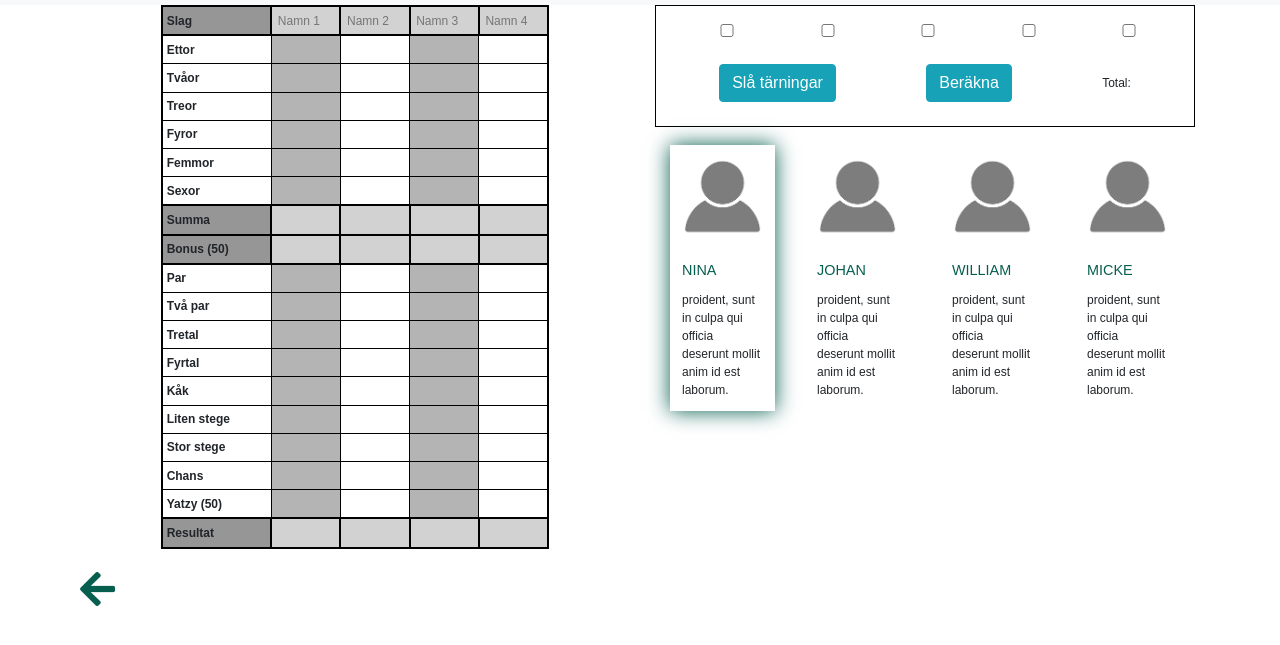
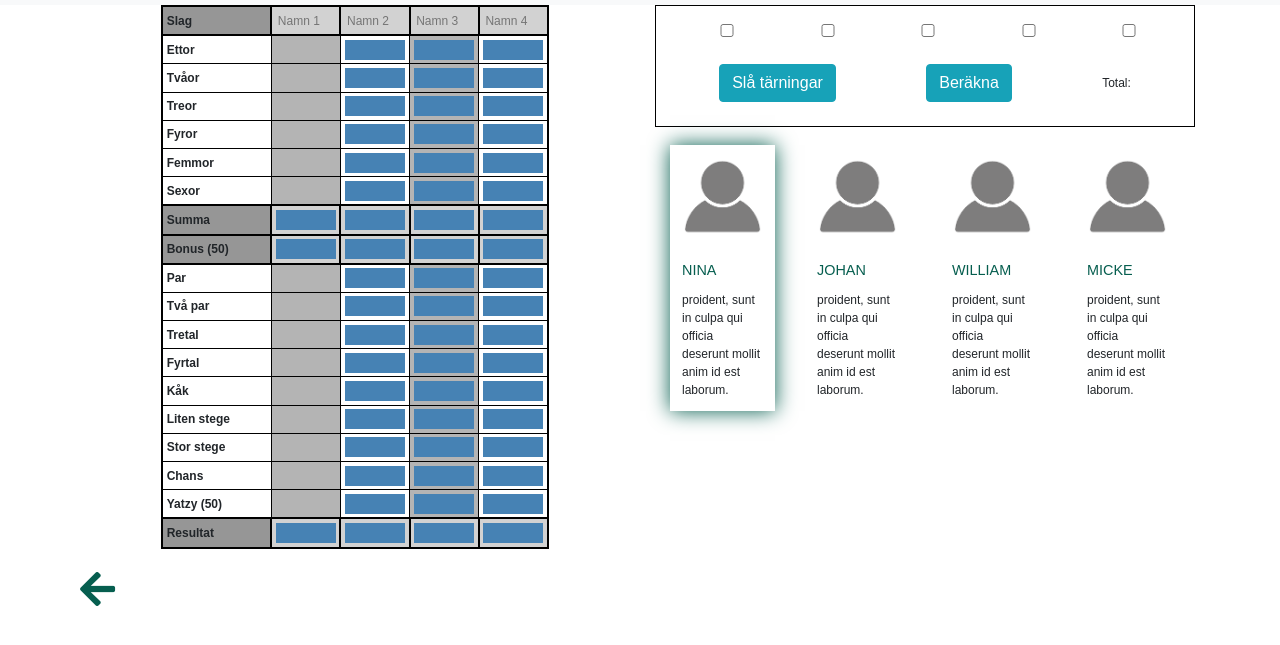
Before and after one commit to williamskoglycke/html_dag1, a plain HTML site: page registeryatzy.html in a window 1280 px wide. Shown: the part 51-696 px from the top of the page. Drawn offline with nearby package versions, Linux system fonts and the light colour scheme; files that its build step writes are made by us from their sources.

Commit message:
disabled i html

```diff
--- a/js/yatzy.js
+++ b/js/yatzy.js
@@ -62,6 +62,7 @@ function setNowPlaying(playerIndex) {
 
 function openPlayerColumn(playerIndex){
 
+        //borde stänga bara i .yatzyTable
         var allInputs = document.getElementsByTagName("input");
         for (let i=0; i<allInputs.length;i++){
             allInputs[i].disabled=true;
@@ -70,6 +71,10 @@ function openPlayerColumn(playerIndex){
         var nowPlayingInput=document.getElementsByClassName("player"+playerIndex);
         for(let i=0; i<nowPlayingInput.length;i++){
             nowPlayingInput[i].disabled=false;
+        }
+        var dices=document.getElementsByClassName("dice");
+        for(let i=0; i<dices.length;i++){
+            dices[i].disabled=false;
         }
 }
 
--- a/registeryatzy.html
+++ b/registeryatzy.html
@@ -55,128 +55,128 @@
                         <tr class="row2">
                             <td class="col1">Ettor</td>
                             <td class="col2"><input type="number" class="player1" name="ones" id="1ones" min="0" max="5" step="1"></td>
-                            <td class="col3"><input type="number" class="player2" name="ones" id="2ones" min="0" max="5" step="1"></td>
-                            <td class="col4"><input type="number" class="player3" name="ones" id="3ones" min="0" max="5" step="1"></td>
-                            <td class="col5"><input type="number" class="player4" name="ones" id="4ones" min="0" max="5" step="1"></td>
+                            <td class="col3"><input disabled type="number" class="player2" name="ones" id="2ones" min="0" max="5" step="1"></td>
+                            <td class="col4"><input disabled type="number" class="player3" name="ones" id="3ones" min="0" max="5" step="1"></td>
+                            <td class="col5"><input disabled type="number" class="player4" name="ones" id="4ones" min="0" max="5" step="1"></td>
                         </tr>
                         <tr class="row3">
                             <td class="col1">Tvåor</td>
                             <td class="col2"><input type="number" class="player1" name="twos" id="1twos" min="0" max="10" step="2"></td>
-                            <td class="col3"><input type="number" class="player2" name="twos" id="2twos" min="0" max="10" step="2"></td>
-                            <td class="col4"><input type="number" class="player3" name="twos" id="3twos" min="0" max="10" step="2"></td>
-                            <td class="col5"><input type="number" class="player4" name="twos" id="4twos" min="0" max="10" step="2"></td>
+                            <td class="col3"><input disabled type="number" class="player2" name="twos" id="2twos" min="0" max="10" step="2"></td>
+                            <td class="col4"><input disabled type="number" class="player3" name="twos" id="3twos" min="0" max="10" step="2"></td>
+                            <td class="col5"><input disabled type="number" class="player4" name="twos" id="4twos" min="0" max="10" step="2"></td>
                         </tr>
                         <tr class="row4">
                             <td class="col1">Treor</td>
                             <td class="col2"><input type="number" class="player1" name="threes" id="1threes" min="0" max="15" step="3"></td>
-                            <td class="col3"><input type="number" class="player2" name="threes" id="2threes" min="0" max="15" step="3"></td>
-                            <td class="col4"><input type="number" class="player3" name="threes" id="3threes" min="0" max="15" step="3"></td>
-                            <td class="col5"><input type="number" class="player4" name="threes" id="4threes" min="0" max="15" step="3"></td>
+                            <td class="col3"><input disabled type="number" class="player2" name="threes" id="2threes" min="0" max="15" step="3"></td>
+                            <td class="col4"><input disabled type="number" class="player3" name="threes" id="3threes" min="0" max="15" step="3"></td>
+                            <td class="col5"><input disabled type="number" class="player4" name="threes" id="4threes" min="0" max="15" step="3"></td>
                         </tr>
                         <tr class="row5">
                             <td class="col1">Fyror</td>
                             <td class="col2"><input type="number" class="player1" name="fours" id="1fours" min="0" max="20" step="4"></td>
-                            <td class="col3"><input type="number" class="player2" name="fours" id="2fours" min="0" max="20" step="4"></td>
-                            <td class="col4"><input type="number" class="player3" name="fours" id="3fours" min="0" max="20" step="4"></td>
-                            <td class="col5"><input type="number" class="player4" name="fours" id="4fours" min="0" max="20" step="4"></td>
+                            <td class="col3"><input disabled type="number" class="player2" name="fours" id="2fours" min="0" max="20" step="4"></td>
+                            <td class="col4"><input disabled type="number" class="player3" name="fours" id="3fours" min="0" max="20" step="4"></td>
+                            <td class="col5"><input disabled type="number" class="player4" name="fours" id="4fours" min="0" max="20" step="4"></td>
                         </tr>
                         <tr class="row6">
                             <td class="col1">Femmor</td>
                             <td class="col2"><input type="number" class="player1" name="fives" id="1fives" min="0" max="25" step="5"></td>
-                            <td class="col3"><input type="number" class="player2" name="fives" id="2fives" min="0" max="25" step="5"></td>
-                            <td class="col4"><input type="number" class="player3" name="fives" id="3fives" min="0" max="25" step="5"></td>
-                            <td class="col5"><input type="number" class="player4" name="fives" id="4fives" min="0" max="25" step="5"></td>
+                            <td class="col3"><input disabled type="number" class="player2" name="fives" id="2fives" min="0" max="25" step="5"></td>
+                            <td class="col4"><input disabled type="number" class="player3" name="fives" id="3fives" min="0" max="25" step="5"></td>
+                            <td class="col5"><input disabled type="number" class="player4" name="fives" id="4fives" min="0" max="25" step="5"></td>
                         </tr>
                         <tr class="row7">
                             <td class="col1">Sexor</td>
                             <td class="col2"><input type="number" class="player1" name="sixes" id="1sixes" min="0" max="30" step="6"></td>
-                            <td class="col3"><input type="number" class="player2" name="sixes" id="2sixes" min="0" max="30" step="6"></td>
-                            <td class="col4"><input type="number" class="player3" name="sixes" id="3sixes" min="0" max="30" step="6"></td>
-                            <td class="col5"><input type="number" class="player4" name="sixes" id="4sixes" min="0" max="30" step="6"></td>
+                            <td class="col3"><input disabled type="number" class="player2" name="sixes" id="2sixes" min="0" max="30" step="6"></td>
+                            <td class="col4"><input disabled type="number" class="player3" name="sixes" id="3sixes" min="0" max="30" step="6"></td>
+                            <td class="col5"><input disabled type="number" class="player4" name="sixes" id="4sixes" min="0" max="30" step="6"></td>
                         </tr>
                         <tr class="row8">
                             <td class="col1">Summa</td>
-                            <td class="col2"><input type="number" class="" id="1summa" min="0" max="105" step="1"></td>
-                            <td class="col3"><input type="number" class="" id="2summa" min="0" max="105" step="1"></td>
-                            <td class="col4"><input type="number" class="" id="3summa" min="0" max="105" step="1"></td>
-                            <td class="col5"><input type="number" class="" id="4summa" min="0" max="105" step="1"></td>
+                            <td class="col2"><input disabled type="number" class="" id="1summa" min="0" max="105" step="1"></td>
+                            <td class="col3"><input disabled type="number" class="" id="2summa" min="0" max="105" step="1"></td>
+                            <td class="col4"><input disabled type="number" class="" id="3summa" min="0" max="105" step="1"></td>
+                            <td class="col5"><input disabled type="number" class="" id="4summa" min="0" max="105" step="1"></td>
                         </tr>
                         <tr class="row9">
                             <td class="col1">Bonus (50)</td>
-                            <td class="col2"><input type="number" class="player1" id="1bonus" min="0" max="50" step="50"></td>
-                            <td class="col3"><input type="number" class="player2" id="2bonus" min="0" max="50" step="50"></td>
-                            <td class="col4"><input type="number" class="player3" id="3bonus" min="0" max="50" step="50"></td>
-                            <td class="col5"><input type="number" class="player4" id="4bonus" min="0" max="50" step="50"></td>
+                            <td class="col2"><input disabled type="number" class="player1" id="1bonus" min="0" max="50" step="50"></td>
+                            <td class="col3"><input disabled type="number" class="player2" id="2bonus" min="0" max="50" step="50"></td>
+                            <td class="col4"><input disabled type="number" class="player3" id="3bonus" min="0" max="50" step="50"></td>
+                            <td class="col5"><input disabled type="number" class="player4" id="4bonus" min="0" max="50" step="50"></td>
                         </tr>
                         <tr class="row10">
                             <td class="col1">Par</td>
                             <td class="col2"><input type="number" class="player1" id="1par" min="0" max="12" step="2"></td>
-                            <td class="col3"><input type="number" class="player2" id="2par" min="0" max="12" step="2"></td>
-                            <td class="col4"><input type="number" class="player3" id="3par" min="0" max="12" step="2"></td>
-                            <td class="col5"><input type="number" class="player4" id="4par" min="0" max="12" step="2"></td>
+                            <td class="col3"><input disabled type="number" class="player2" id="2par" min="0" max="12" step="2"></td>
+                            <td class="col4"><input disabled type="number" class="player3" id="3par" min="0" max="12" step="2"></td>
+                            <td class="col5"><input disabled type="number" class="player4" id="4par" min="0" max="12" step="2"></td>
                         </tr>
                         <tr class="row11">
                             <td class="col1">Två par</td>
                             <td class="col2"><input type="number" class="player1" id="1twopar" min="0" max="22" step="2"></td>
-                            <td class="col3"><input type="number" class="player2" id="2twopar" min="0" max="22" step="2"></td>
-                            <td class="col4"><input type="number" class="player3" id="3twopar" min="0" max="22" step="2"></td>
-                            <td class="col5"><input type="number" class="player4" id="4twopar" min="0" max="22" step="2"></td>
+                            <td class="col3"><input disabled type="number" class="player2" id="2twopar" min="0" max="22" step="2"></td>
+                            <td class="col4"><input disabled type="number" class="player3" id="3twopar" min="0" max="22" step="2"></td>
+                            <td class="col5"><input disabled type="number" class="player4" id="4twopar" min="0" max="22" step="2"></td>
                         </tr>
                         <tr class="row12">
                             <td class="col1">Tretal</td>
                             <td class="col2"><input type="number" class="player1" id="1tretal" min="0" max="18" step="3"></td>
-                            <td class="col3"><input type="number" class="player2" id="2tretal" min="0" max="18" step="3"></td>
-                            <td class="col4"><input type="number" class="player3" id="3tretal" min="0" max="18" step="3"></td>
-                            <td class="col5"><input type="number" class="player4" id="4tretal" min="0" max="18" step="3"></td>
+                            <td class="col3"><input disabled type="number" class="player2" id="2tretal" min="0" max="18" step="3"></td>
+                            <td class="col4"><input disabled type="number" class="player3" id="3tretal" min="0" max="18" step="3"></td>
+                            <td class="col5"><input disabled type="number" class="player4" id="4tretal" min="0" max="18" step="3"></td>
                         </tr>
                         <tr class="row13">
                             <td class="col1">Fyrtal</td>
                             <td class="col2"><input type="number" class="player1" id="1fyrtal" min="0" max="24" step="4"></td>
-                            <td class="col3"><input type="number" class="player2" id="2fyrtal" min="0" max="24" step="4"></td>
-                            <td class="col4"><input type="number" class="player3" id="3fyrtal" min="0" max="24" step="4"></td>
-                            <td class="col5"><input type="number" class="player4" id="4fyrtal" min="0" max="24" step="4"></td>
+                            <td class="col3"><input disabled type="number" class="player2" id="2fyrtal" min="0" max="24" step="4"></td>
+                            <td class="col4"><input disabled type="number" class="player3" id="3fyrtal" min="0" max="24" step="4"></td>
+                            <td class="col5"><input disabled type="number" class="player4" id="4fyrtal" min="0" max="24" step="4"></td>
                         </tr>
                         <tr class="row14">
                             <td class="col1">Kåk</td>
                             <td class="col2"><input type="number" class="player1" id="1fullhouse" min="0" max="28" step="1"></td>
-                            <td class="col3"><input type="number" class="player2" id="2fullhouse" min="0" max="28" step="1"></td>
-                            <td class="col4"><input type="number" class="player3" id="3fullhouse" min="0" max="28" step="1"></td>
-                            <td class="col5"><input type="number" class="player4" id="4fullhouse" min="0" max="28" step="1"></td>
+                            <td class="col3"><input disabled type="number" class="player2" id="2fullhouse" min="0" max="28" step="1"></td>
+                            <td class="col4"><input disabled type="number" class="player3" id="3fullhouse" min="0" max="28" step="1"></td>
+                            <td class="col5"><input disabled type="number" class="player4" id="4fullhouse" min="0" max="28" step="1"></td>
                         </tr>
                         <tr class="row15">
                             <td class="col1">Liten stege</td>
                             <td class="col2"><input type="number" class="player1" id="1litenstege" min="0" max="15" step="15"></td>
-                            <td class="col3"><input type="number" class="player2" id="2litenstege" min="0" max="15" step="15"></td>
-                            <td class="col4"><input type="number" class="player3" id="3litenstege" min="0" max="15" step="15"></td>
-                            <td class="col5"><input type="number" class="player4" id="4litenstege" min="0" max="15" step="15"></td>
+                            <td class="col3"><input disabled type="number" class="player2" id="2litenstege" min="0" max="15" step="15"></td>
+                            <td class="col4"><input disabled type="number" class="player3" id="3litenstege" min="0" max="15" step="15"></td>
+                            <td class="col5"><input disabled type="number" class="player4" id="4litenstege" min="0" max="15" step="15"></td>
                         </tr>
                         <tr class="row16">
                             <td class="col1">Stor stege</td>
                             <td class="col2"><input type="number" class="player1" id="1storstege" min="0" max="20" step="20"></td>
-                            <td class="col3"><input type="number" class="player2" id="2storstege" min="0" max="20" step="20"></td>
-                            <td class="col4"><input type="number" class="player3" id="3storstege" min="0" max="20" step="20"></td>
-                            <td class="col5"><input type="number" class="player4" id="4storstege" min="0" max="20" step="20"></td>
+                            <td class="col3"><input disabled type="number" class="player2" id="2storstege" min="0" max="20" step="20"></td>
+                            <td class="col4"><input disabled type="number" class="player3" id="3storstege" min="0" max="20" step="20"></td>
+                            <td class="col5"><input disabled type="number" class="player4" id="4storstege" min="0" max="20" step="20"></td>
                         </tr>
                         <tr class="row17">
                             <td class="col1">Chans</td>
                             <td class="col2"><input type="number" class="player1" id="1chans" min="0" max="30" step="1"></td>
-                            <td class="col3"><input type="number" class="player2" id="2chans" min="0" max="30" step="1"></td>
-                            <td class="col4"><input type="number" class="player3" id="3chans" min="0" max="30" step="1"></td>
-                            <td class="col5"><input type="number" class="player4" id="4chans" min="0" max="30" step="1"></td>
+                            <td class="col3"><input disabled type="number" class="player2" id="2chans" min="0" max="30" step="1"></td>
+                            <td class="col4"><input disabled type="number" class="player3" id="3chans" min="0" max="30" step="1"></td>
+                            <td class="col5"><input disabled type="number" class="player4" id="4chans" min="0" max="30" step="1"></td>
                         </tr>
                         <tr class="row18">
                             <td class="col1">Yatzy (50)</td>
                             <td class="col2"><input type="number" class="player1" id="1yatzy" min="0" max="50" step="5"></td>
-                            <td class="col3"><input type="number" class="player2" id="2yatzy" min="0" max="50" step="5"></td>
-                            <td class="col4"><input type="number" class="player3" id="3yatzy" min="0" max="50" step="5"></td>
-                            <td class="col5"><input type="number" class="player4" id="4yatzy" min="0" max="50" step="5"></td>
+                            <td class="col3"><input disabled type="number" class="player2" id="2yatzy" min="0" max="50" step="5"></td>
+                            <td class="col4"><input disabled type="number" class="player3" id="3yatzy" min="0" max="50" step="5"></td>
+                            <td class="col5"><input disabled type="number" class="player4" id="4yatzy" min="0" max="50" step="5"></td>
                         </tr>
                         <tr class="row19">
                             <td class="col1">Resultat</td>
-                            <td class="col2"><input type="number" class="" id="1result" min="0" max="374" step="1"></td>
-                            <td class="col3"><input type="number" class="" id="2result" min="0" max="374" step="1"></td>
-                            <td class="col4"><input type="number" class="" id="3result" min="0" max="374" step="1"></td>
-                            <td class="col5"><input type="number" class="" id="4result" min="0" max="374" step="1"></td>
+                            <td class="col2"><input disabled type="number" class="" id="1result" min="0" max="374" step="1"></td>
+                            <td class="col3"><input disabled type="number" class="" id="2result" min="0" max="374" step="1"></td>
+                            <td class="col4"><input disabled type="number" class="" id="3result" min="0" max="374" step="1"></td>
+                            <td class="col5"><input disabled type="number" class="" id="4result" min="0" max="374" step="1"></td>
                         </tr>
                     </table>
                 </form>
@@ -188,23 +188,23 @@
                     <div class="diceArea row d-flex justify-content-around">
                         <div class="dice col-lg-2 col-md-4">
                             <i id="dice1" class="fas fa-dice-six hideDice"></i>
-                            <div><input type="checkbox" id="checkDice1"></div>
+                            <div><input type="checkbox" id="checkDice1" class="dice"></div>
                         </div>
                         <div class="dice col-lg-2 col-md-4">
                             <i id="dice2" class="fas fa-dice-six hideDice"></i>
-                            <div><input type="checkbox" id="checkDice2"></div>
+                            <div><input type="checkbox" id="checkDice2" class="dice"></div>
                         </div>
                         <div class="dice col-lg-2 col-md-4">
                             <i id="dice3" class="fas fa-dice-six hideDice"></i>
-                            <div><input type="checkbox" id="checkDice3"></div>
+                            <div><input type="checkbox" id="checkDice3" class="dice"></div>
                         </div>
                         <div class="dice col-lg-2 col-md-4">
                             <i id="dice4" class="fas fa-dice-six hideDice"></i>
-                            <div><input type="checkbox" id="checkDice4"></div>
+                            <div><input type="checkbox" id="checkDice4" class="dice"></div>
                         </div>
                         <div class="dice col-lg-2 col-md-4">
                             <i id="dice5" class="fas fa-dice-six hideDice"></i>
-                            <div><input type="checkbox" id="checkDice5"></div>
+                            <div><input type="checkbox" id="checkDice5" class="dice"></div>
                         </div>
                         <button type="button" id="rollDices" class="btn btn-info">Slå tärningar</button>
                         <button type="button" id="countDices" class="btn btn-info">Beräkna</button>
--- a/yatzy.scss
+++ b/yatzy.scss
@@ -35,7 +35,7 @@ table,.row1 th,.row8 td,.row9 td,.row19 td{
     }
 }
 
-input[disabled=false]{
+input[type="number"]:disabled{
     background-color: steelblue;
 }
 // th.col3:active, td.col3:active{
```
